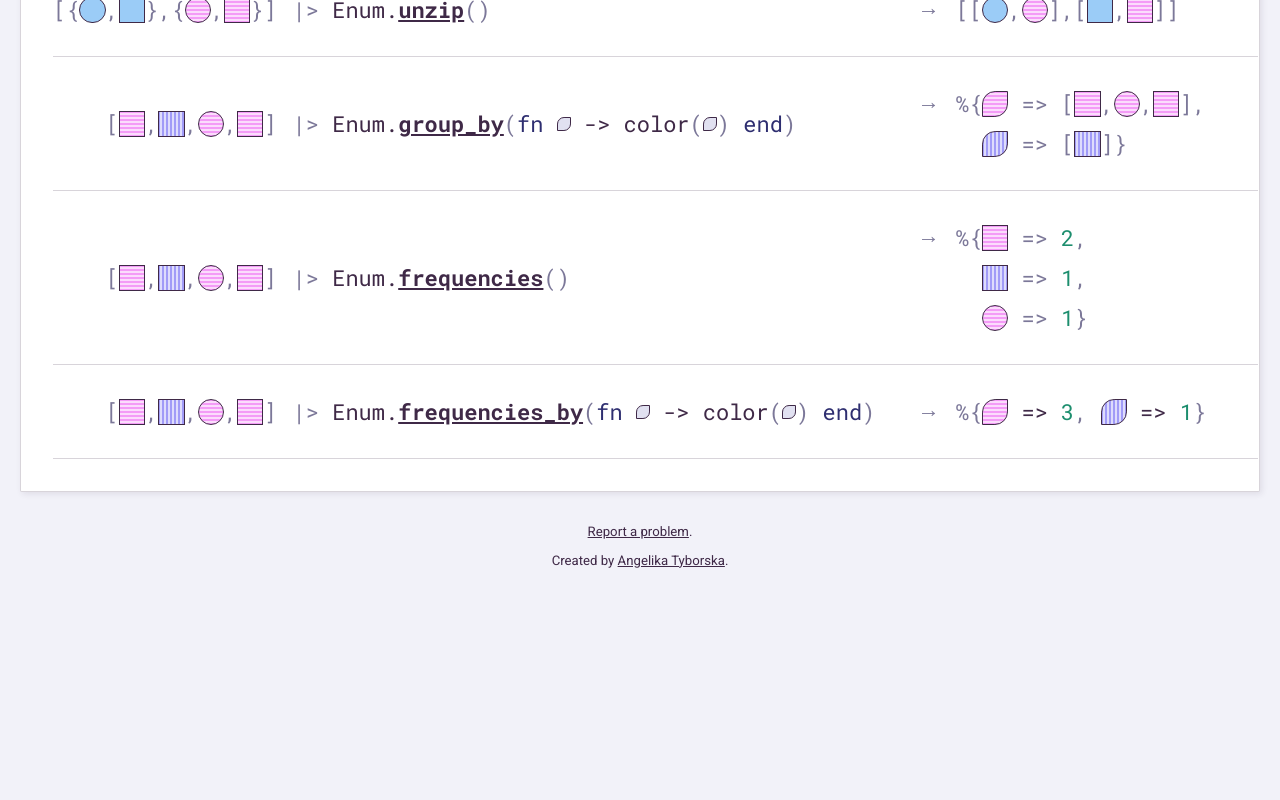
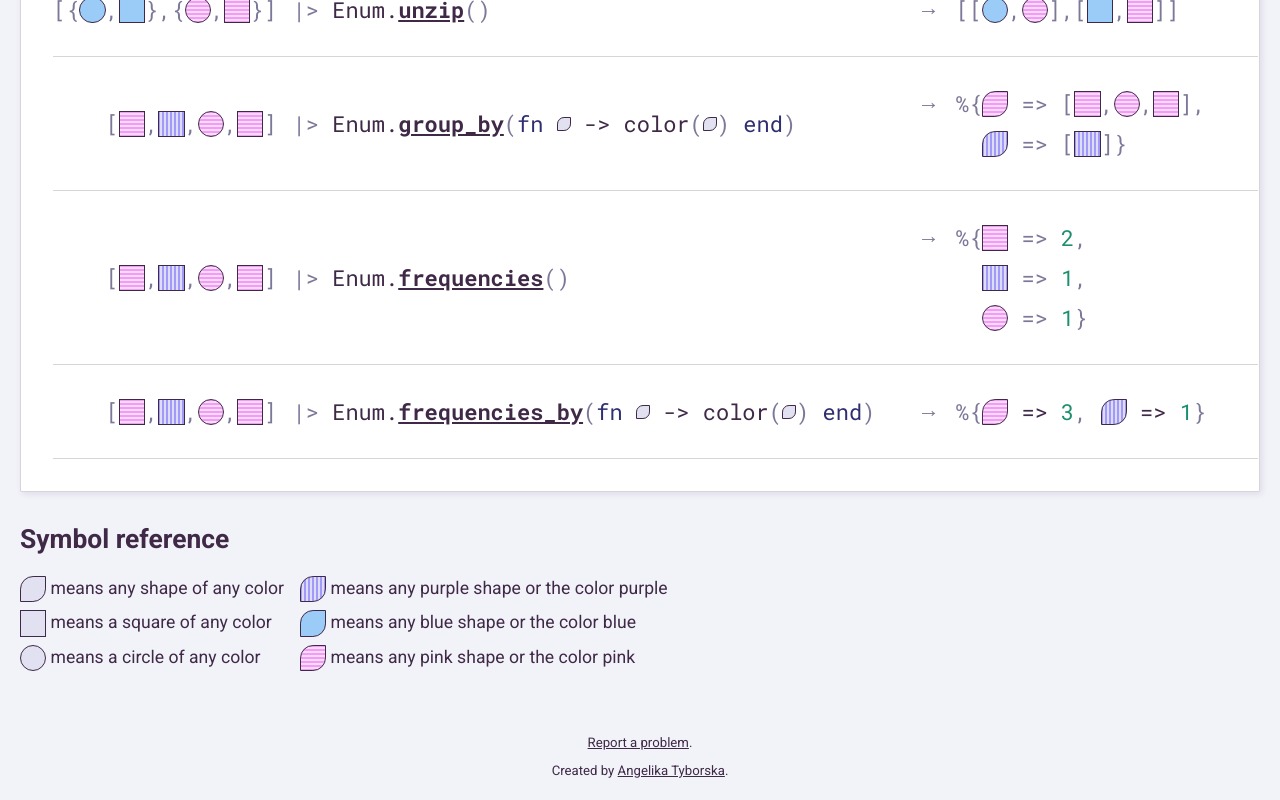
Before and after one commit to angelikatyborska/elixir-enum-cheatsheet, a Vue app: page / in a window 1280 px wide. Shown: the part 4218-5018 px from the top of the page. Before the commit the page ends 4808 px from the top, so only its background shows below. Built offline with nearby package versions, Linux system fonts and the light colour scheme.

Commit message:
Add symbol reference

```diff
--- a/src/App.vue
+++ b/src/App.vue
@@ -3,7 +3,6 @@
     <main>
       <h1>Elixir Enum Cheatsheet</h1>
       <div class="grid">
-
 
         <div class="input">
           <code class="token punctuation">[</code>
@@ -1438,6 +1437,18 @@
       </div>
     </main>
 
+    <aside>
+      <h2 id="legend">Symbol reference</h2>
+      <ul class="legend">
+        <li><shape></shape> means any shape of any color</li>
+        <li><shape shape="square"></shape> means a square of any color</li>
+        <li><shape shape="circle"></shape> means a circle of any color</li>
+        <li><shape color="color1"></shape> means any purple shape or the color purple</li>
+        <li><shape color="color2"></shape> means any blue shape or the color blue</li>
+        <li><shape color="color3"></shape> means any pink shape or the color pink</li>
+      </ul>
+    </aside>
+
     <footer>
       <p><a href="https://github.com/angelikatyborska/elixir-enum-cheatsheet/issues">Report a problem</a>.</p>
       <p>Created by <a href="https://angelika.me">Angelika Tyborska</a>.</p>
@@ -1546,16 +1557,23 @@ h1 {
   font-weight: normal;
 }
 
-main, footer {
+main, aside, footer {
   max-width: 1240px;
   margin: 0 auto;
   font-family: 'Roboto', sans-serif;
   font-size: 1rem;
 }
 
+footer, aside {
+  margin: 1rem auto;
+}
+
+aside {
+  font-size: 0.8rem;
+}
+
 footer {
   text-align: center;
-  margin: 1rem auto;
   font-size: 0.6rem;
 }
 
@@ -1713,4 +1731,28 @@ code {
 .arrow {
   color: $punctuation-color;
 }
+
+.legend {
+  list-style: none;
+  display: grid;
+  justify-content: start;
+  margin: 0 0 $margin-big 0;
+  padding: 0;
+  grid-template-columns: auto;
+  grid-column-gap: $margin-medium;
+  grid-row-gap: $margin-small;
+  grid-template-rows: 1fr 1fr 1fr 1fr 1fr 1fr;
+  grid-auto-flow: column;
+
+  @media screen and (min-width: $breakpoint1) {
+    grid-template-columns: auto auto;
+    grid-template-rows: 1fr 1fr 1fr;
+    margin: 0 0 $margin-huge 0;
+  }
+
+  .shape {
+    vertical-align: middle;
+  }
+}
+
 </style>
```
